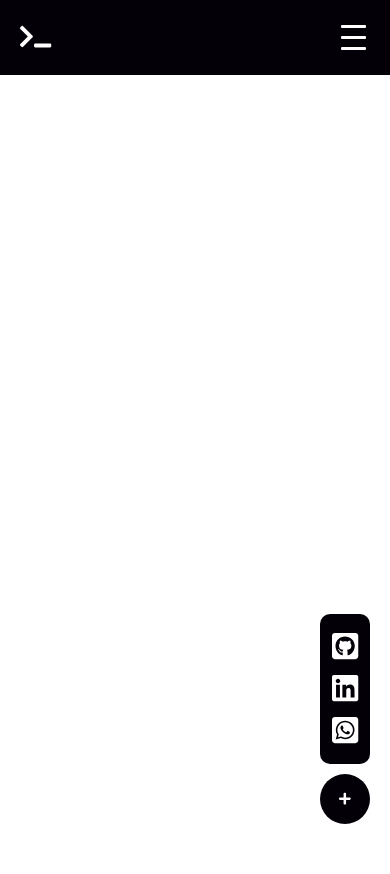
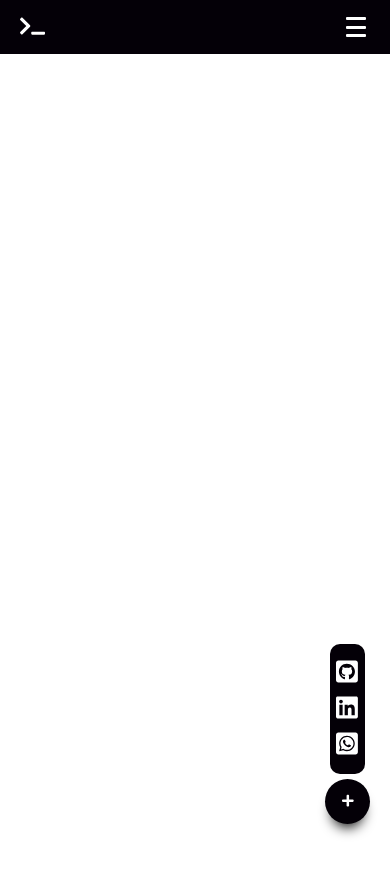
Before and after one commit to lucashtml6/site-portfolio, a plain HTML site: page index.html in a window 390 px wide. Both pictures are taken after a click on the button 345 px from the left and 799 px from the top of the page. Shown: the top 874 px of the page. Drawn offline with Linux system fonts and the light colour scheme.

Commit message:
Finalizando responsividade do menu

```diff
--- a/assets/css/menu-responsivo.css
+++ /dev/null
@@ -1,97 +0,0 @@
-@media (max-width: 557px) {
-  .cabecalho .underline::after {
-    display: none;
-  }
-
-  .cabecalho .toggle-menu {
-    display: flex;
-    flex-direction: column;
-    justify-content: space-between;
-    padding: 5px;
-    height: 35px;
-    width: 35px;
-    outline: none;
-    border: none;
-    background-color: transparent;
-  }
-
-  .cabecalho .menu {
-    display: flex;
-    flex-direction: column;
-    justify-content: center;
-    align-items: center;
-    position: absolute;
-    z-index: 1000;
-    background-color: rgb(4, 0, 7);
-    width: 100vw;
-    top: 65px;
-    right: 0;
-    height: 0;
-    transition: .9s cubic-bezier(0.18, 0.89, 0.32, 1.28);
-    visibility: hidden;
-    overflow: hidden;
-    border-bottom-left-radius: 5px;
-    border-bottom-right-radius: 5px;
-  }
-
-  #nav.active .menu{
-    gap: 0;
-    height: calc(100vh - 78px);
-    visibility: visible;
-  }
-
-  .toggle-menu .bar1,
-  .toggle-menu .bar3 {
-    transition: transform .3s ease-in-out;
-  }
-
-  .toggle-menu .bar2 {
-    transition: opacity .2s ease-in-out;
-  }
-
-  #cabecalho.on .toggle-menu .bar1{
-    transform: rotate(45deg) translateY(9px) translateX(5px);
-  }
-
-  #cabecalho.on .toggle-menu .bar2{
-    opacity: 0;
-  }
-
-  #cabecalho.on .toggle-menu .bar3{
-    transform: rotate(-45deg) translateY(-11px) translateX(6px);
-  }
-
-  .cabecalho .menu a {
-    font-size: 2.5rem;
-    width: 100vw;
-    text-align: center;
-    padding: 2rem;
-  }
-
-  .cabecalho .redes-sociais {
-    display: flex;
-    flex-direction: column;
-    justify-content: center;
-    align-items: center;
-    background-color: var(--cor-principal);
-    position: fixed;
-    bottom: 80px;
-    right: 20px;
-    border-radius: 10px;
-    height: 0;
-    width: 5rem;
-    overflow: hidden;
-    visibility: hidden;
-    transition: .6s cubic-bezier(0.18, 0.89, 0.32, 1.28);
-  }
-
-  .cabecalho .btn-redes-sociais-toggle {
-    display: block;
-  }
-
-  #cabecalho.ativo .redes-sociais {
-    display: flex;
-    height: 15rem;
-    visibility: visible;
-  }
-}
--- a/assets/css/reponsivo.css
+++ b/assets/css/reponsivo.css
@@ -5,9 +5,164 @@
 @media (max-width: 768px) {
 
 }
+@media (max-width: 557px) {
+  .cabecalho .underline::after {
+    display: none;
+  }
+
+  .cabecalho .toggle-menu {
+    display: flex;
+    flex-direction: column;
+    justify-content: space-between;
+    padding: 5px;
+    height: 35px;
+    width: 35px;
+    outline: none;
+    border: none;
+    background-color: transparent;
+  }
+
+  .cabecalho .menu {
+    display: flex;
+    flex-direction: column;
+    justify-content: center;
+    align-items: center;
+    position: absolute;
+    z-index: 1000;
+    background-color: rgb(4, 0, 7);
+    width: 100vw;
+    top: 65px;
+    right: 0;
+    height: 0;
+    transition: .9s cubic-bezier(0.18, 0.89, 0.32, 1.28);
+    visibility: hidden;
+    overflow: hidden;
+    border-bottom-left-radius: 5px;
+    border-bottom-right-radius: 5px;
+  }
+
+  #nav.active .menu{
+    gap: 0;
+    height: calc(100vh - 78px);
+    visibility: visible;
+  }
+
+  .toggle-menu .bar1,
+  .toggle-menu .bar3 {
+    transition: transform .3s ease-in-out;
+  }
+
+  .toggle-menu .bar2 {
+    transition: opacity .2s ease-in-out;
+  }
+
+  #cabecalho.on .toggle-menu .bar1{
+    transform: rotate(45deg) translateY(9px) translateX(5px);
+  }
+
+  #cabecalho.on .toggle-menu .bar2{
+    opacity: 0;
+  }
+
+  #cabecalho.on .toggle-menu .bar3{
+    transform: rotate(-45deg) translateY(-11px) translateX(6px);
+  }
+
+  .cabecalho .menu a {
+    font-size: 2.5rem;
+    width: 100vw;
+    text-align: center;
+    padding: 2rem;
+  }
+
+  .cabecalho .redes-sociais {
+    display: flex;
+    flex-direction: column;
+    justify-content: center;
+    align-items: center;
+    background-color: var(--cor-principal);
+    position: fixed;
+    bottom: 80px;
+    right: 20px;
+    border-radius: 10px;
+    z-index: 500;
+    height: 0;
+    width: 5rem;
+    overflow: hidden;
+    visibility: hidden;
+    transition: .6s cubic-bezier(0.18, 0.89, 0.32, 1.28);
+  }
+
+  .cabecalho .btn-redes-sociais-toggle {
+    display: block;
+  }
+
+  #cabecalho.ativo .redes-sociais {
+    display: flex;
+    height: 15rem;
+    visibility: visible;
+  }
+}
 
 @media (max-width: 425px) {
+  .cabecalho {
+    padding: 12px 0;
+  }
 
+  .cabecalho .icone-terminal {
+    font-size: 2rem;
+  }
+
+  .cabecalho .toggle-menu {
+    padding: 5px;
+    height: 30px;
+    width: 30px;
+  }
+
+  .cabecalho .menu {
+    top: 54px;
+  }
+
+  #nav.active .menu{
+    gap: 0;
+    height: calc(100vh - 54px);
+    visibility: visible;
+  }
+
+  #cabecalho.on .toggle-menu .bar1{
+    transform: rotate(45deg) translateY(9px) translateX(7px);
+  }
+
+  #cabecalho.on .toggle-menu .bar3{
+    transform: rotate(-45deg) translateY(-5px) translateX(3px);
+  }
+
+  .cabecalho .menu a {
+    font-size: 2rem;
+  }
+
+  .cabecalho .btn-redes-sociais-toggle {
+    height: 45px;
+    width: 45px;
+    bottom: 20px;
+    right: 20px;
+  }
+
+  .cabecalho .redes-sociais {
+    right: 25.5px;
+    bottom: 70px;
+    width: 3.5rem;
+  }
+
+  .cabecalho .redes-sociais a {
+    font-size: 2.5rem;
+  }
+
+  #cabecalho.ativo .redes-sociais {
+    display: flex;
+    height: 13rem;
+    visibility: visible;
+  }
 }
 
 @media (max-width: 375px) {
--- a/assets/css/style.css
+++ b/assets/css/style.css
@@ -90,5 +90,7 @@ body {
   right: 20px;
   color: white;
   display: none;
+  -webkit-box-shadow: 0px 10px 13px -7px #000000, 4px 4px 0px 3px rgba(0,0,0,0);
+  box-shadow: 0px 10px 13px -7px #000000, 4px 4px 0px 3px rgba(0,0,0,0);
 }
 /* ========================================== */
--- a/index.html
+++ b/index.html
@@ -13,8 +13,8 @@
   <link rel="stylesheet" href="assets/css/reset.css">
   <link rel="stylesheet" href="assets/css/animacoes.css">
   <link rel="stylesheet" href="assets/css/style.css">
+  <link rel="stylesheet" href="assets/css/menu-responsivo.css">
   <link rel="stylesheet" href="assets/css/reponsivo.css">
-  <link rel="stylesheet" href="assets/css/menu-responsivo.css">
 
   <link rel="stylesheet" href="https://cdnjs.cloudflare.com/ajax/libs/font-awesome/5.15.4/css/all.min.css"
     integrity="sha512-1ycn6IcaQQ40/MKBW2W4Rhis/DbILU74C1vSrLJxCq57o941Ym01SwNsOMqvEBFlcgUa6xLiPY/NS5R+E6ztJQ=="
```
